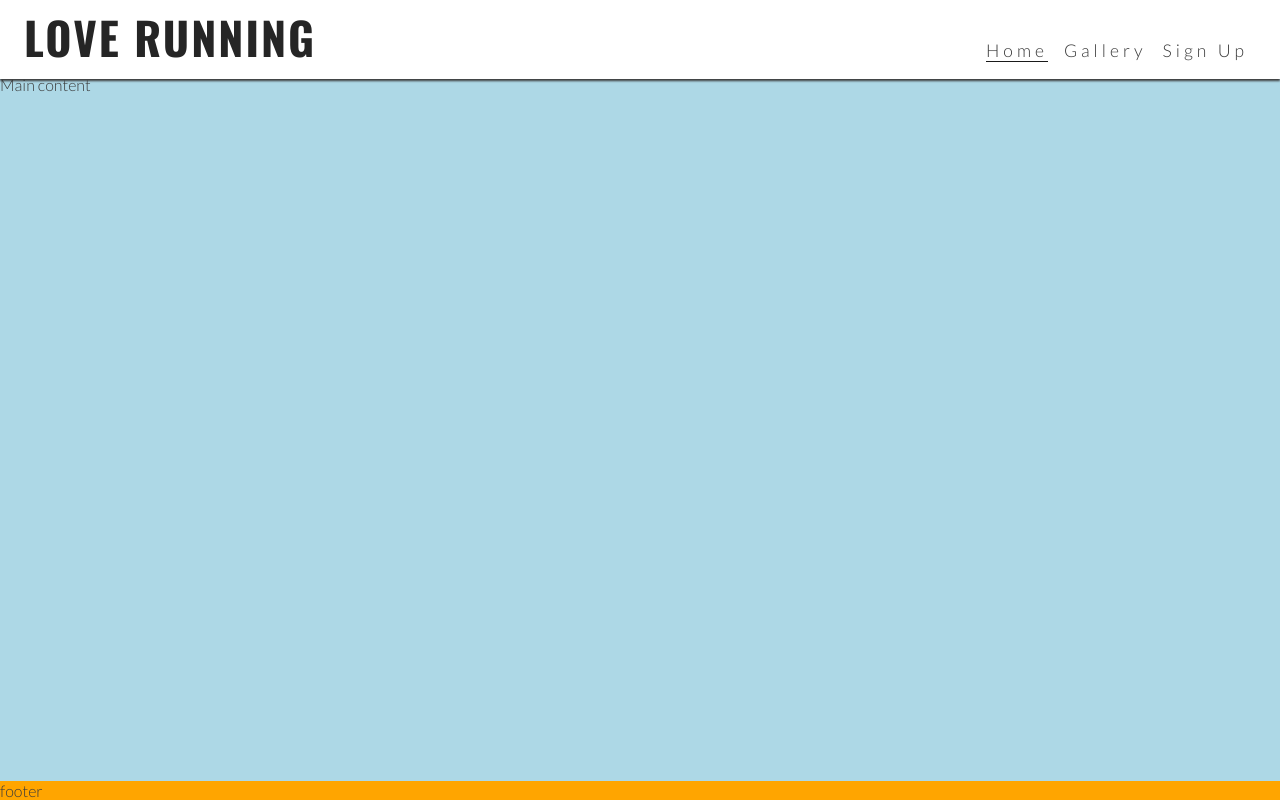
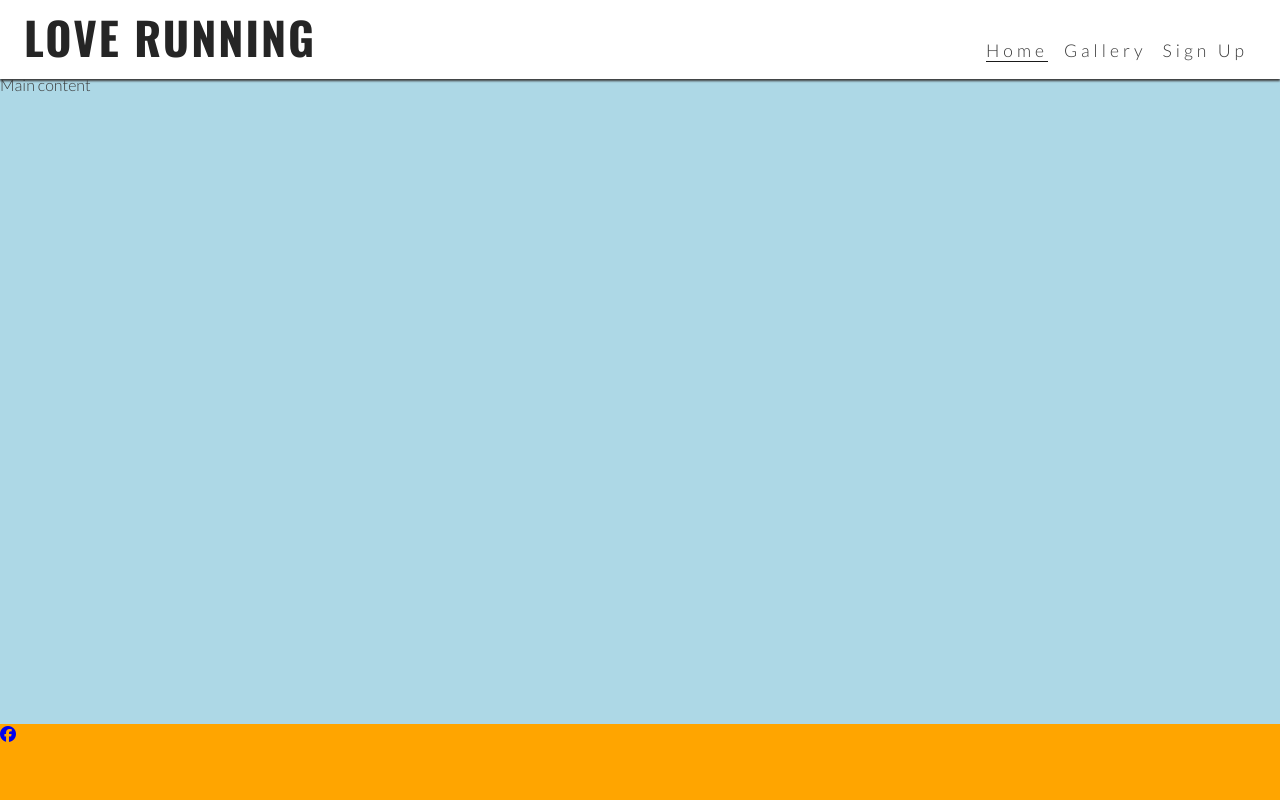
Before and after one commit to Geoff-Fletcher/love-running, a plain HTML site: page index.html in a window 1280 px wide. Drawn offline with nearby package versions, Linux system fonts and the light colour scheme.

Commit message:
Add footer Font awesome link

```diff
--- a/index.html
+++ b/index.html
@@ -37,7 +37,17 @@
     <main>Main content</main>
 
     <!--Footer-->
-    <footer>footer</footer>
+    <footer>
+        <ul>
+            <li><a href="https://www.facebook.com/" target="_blank" rel="noopener" aria-label="visit our Facebook page (opens in a new tab)"><i class="fa-brands fa-facebook"></i></a></li>
+            <li></li>
+            <li></li>
+            <li></li>
+        </ul>
+    </footer>
+
+    <!--Font Awesome Kit-->
+    <script src="https://kit.fontawesome.com/cc6719566a.js" crossorigin="anonymous"></script>
 
 </body>
 
```
